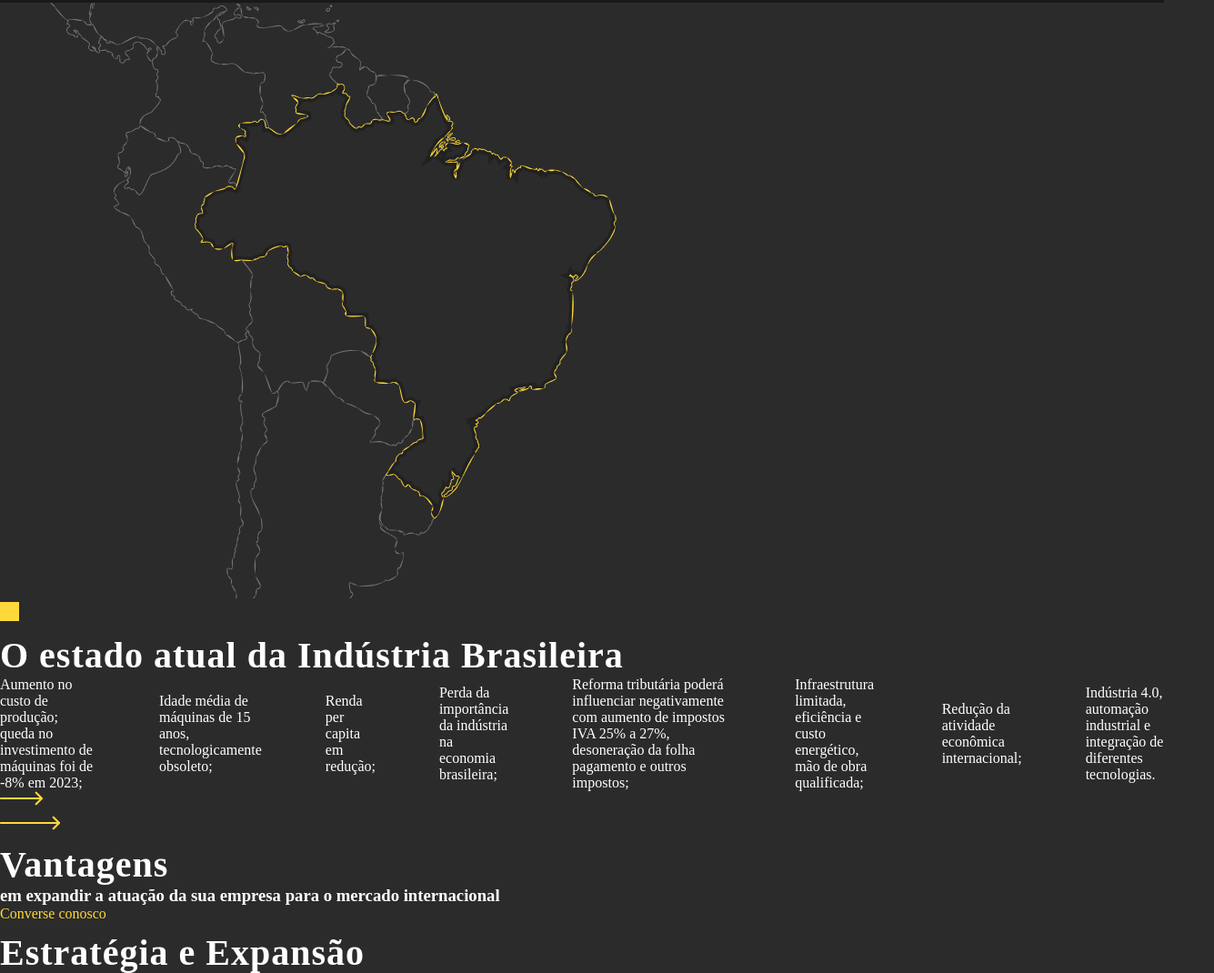
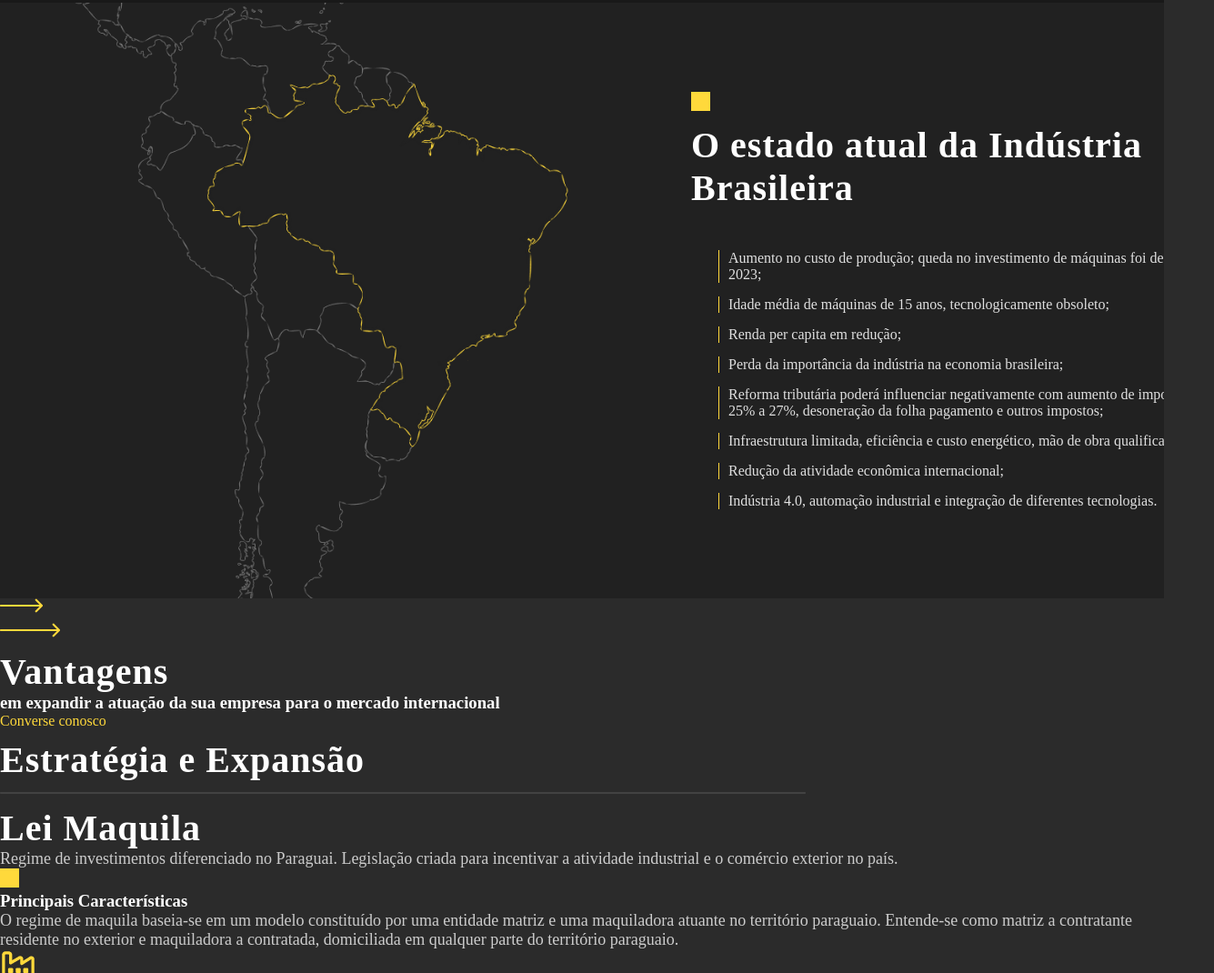
Before and after one commit to MiguelBachega/html-css, a plain HTML site: page projetos/DPAW/dpaw.html in a window 1280 px wide. Shown: the part 1560-2630 px from the top of the page at 91% size, 1335 px wide, since content can reach past the window. Drawn offline with nearby package versions, Linux system fonts and the light colour scheme; a web font is replaced by a local one.

Commit message:
section3-created

```diff
--- a/projetos/DPAW/dpaw.html
+++ b/projetos/DPAW/dpaw.html
@@ -35,8 +35,8 @@
                 </div>
             </div>
         </section>
-        <section class="sec__2">
-            <div class="sec__2__holdContent">
+        <section id="sec2">
+            <div class="sec__2__holdContent container__properties">
                 <div class="sec__2__content">
                     <div id="c1">
                         <img src="img/Rectangle 6.png" alt="retangulo">
@@ -53,20 +53,21 @@
                         <hr class="hr__w">
                     </div>
                 </div>
-
                 <div class="hold__image">
                     <img class="img__sec2" src="img/Group 5.png" alt="imagem em preto e branco do corpo de duas pessoas sentadas planejando estratégias de negócio">
                 </div>
             </div>
         </section>
-        <section>
-            <div>
-                <img src="img/map.png" alt="mapa da america do sul com o brasil destacado em bordas amarelas">
+        <section id="sec3">
+            <div class="container__properties container__flex__orientation__center">
+                <div class="container__half__equalwidth">
+                    <img class="img__map" src="img/map (1).png" alt="mapa da america do sul com o brasil destacado em bordas amarelas">
                 </div>
-            <div>
+                <div class="container__half__equalwidth">
                     <img src="img/Rectangle 6.png" alt="retangulo">
                     <h2>O estado atual da Indústria Brasileira</h2>
-                <ul>
+                        <div class="container__lista">
+                            <ul class="list__orienation">
                                 <li>Aumento no custo de produção; queda no investimento de máquinas foi de -8% em 2023;</li>
                                 <li>Idade média de máquinas de 15 anos, tecnologicamente obsoleto;</li>
                                 <li>Renda per capita em redução;</li>
@@ -76,6 +77,8 @@
                                 <li>Redução da atividade econômica internacional;</li>
                                 <li>Indústria 4.0, automação industrial e integração de diferentes tecnologias.</li>
                             </ul>
+                        </div>
+                </div>
             </div>
         </section>
         <section>
--- a/projetos/DPAW/style.css
+++ b/projetos/DPAW/style.css
@@ -106,11 +106,39 @@ li a {
     text-decoration: none;
   }
 
+.list__orienation{
+    display: block;
+}
+
+.list__orienation > li{
+    margin-top: 15px;
+    font-size: 16px;
+    color: #E0E0E0;
+    border-left: solid 1px #FFD93B;
+    padding-left: 10px;
+}
+.container__properties{
+    width: 1520px;
+    height: inherit;
+    padding: 75px 45px;
+    margin: auto;
+}
+
+.container__half__equalwidth{
+    width: 50%;
+    padding-right: 120px;
+}
+
+.container__flex__orientation__center{
+    display: flex;
+    justify-content: center;
+    align-items: center;
+}
+
 .sec__principal{
 
     z-index: 2;
     margin-top: -90px;
-
     width: 100%;
     height: 900px;
     background-image: url(img/background-edited.jpg);
@@ -177,7 +205,7 @@ li a {
     margin-top: 20px;
 }
 
-.sec__2{
+#sec2{
 
     padding: 76px 45px;
     background-color: #191919;
@@ -189,7 +217,7 @@ li a {
     justify-content: center;
     margin-left: auto;
     margin-right: auto;
-    width: 100%;
+    width: 1290px;
     height: 516px;
     gap: 20px;
 }
@@ -201,7 +229,6 @@ li a {
     gap: 60px;
     width: 50%;
     height: 100%;
-    padding-left: 15%;
 }
 .sec__2__content p{
     width: 65%;
@@ -214,9 +241,7 @@ li a {
 
     height: 85%;
 }
-#c1 p{
-    margin-top: 30px;
-}
+
 .sec__2__content #c2{
     display: flex;
     align-items: flex-end;
@@ -224,6 +249,25 @@ li a {
     width: 80%;
 }
 
+#c1 p{
+    margin-top: 30px;
+}
+
+
+#sec3{
+    width: 100%;
+    height: 655px;
+    overflow: hidden;
+    background-color: #212121;
+}
+
+.img__map{
+    width: 600px;
+}
+
+.container__lista{
+    margin: 30px 0 0 30px;
+}
 
 .hr__w{
     width: 100%;
```
Also changed, not shown: projetos/DPAW/img/map (1).png (added). Lines whose indentation alone changed are shown as unchanged.
